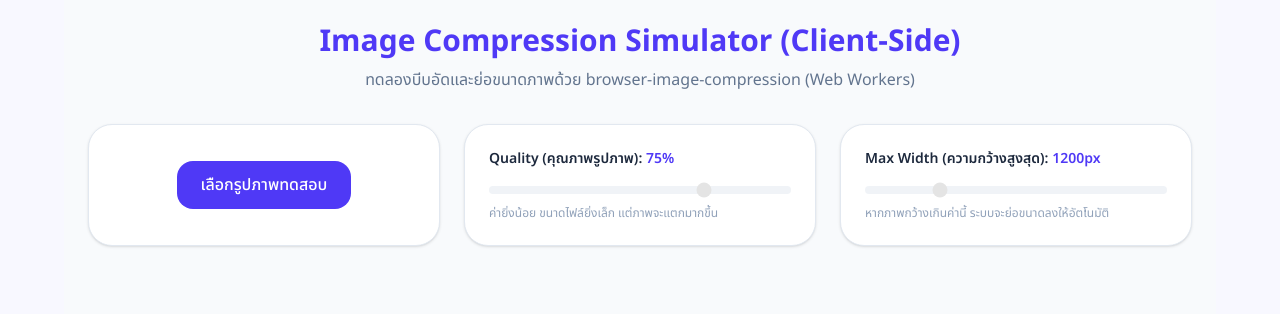
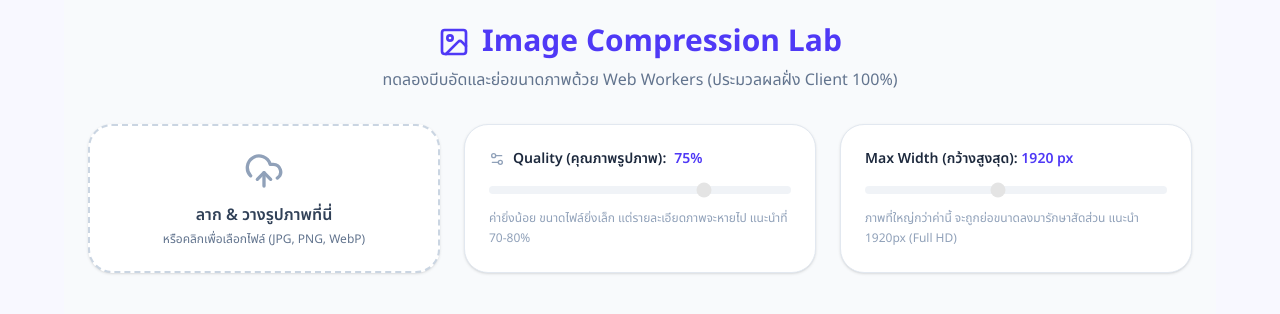
Before and after one commit to Aluminium51/bmadigitalproject-frontend, a Next.js app: page /test-image in a window 1280 px wide. Shown: the top 314 px of the page. Built offline with nearby package versions, Linux system fonts and the light colour scheme.

Commit message:
feat: integrate react-dropzone for file uploads and enhance image compression component

```diff
--- a/package.json
+++ b/package.json
@@ -28,6 +28,7 @@
     "radix-ui": "^1.4.3",
     "react": "19.2.4",
     "react-dom": "19.2.4",
+    "react-dropzone": "^15.0.0",
     "react-hook-form": "^7.77.0",
     "shadcn": "^4.10.0",
     "tailwind-merge": "^3.6.0",
--- a/src/app/test-image/page.tsx
+++ b/src/app/test-image/page.tsx
@@ -1,7 +1,9 @@
 "use client";
 
-import React, { useState, useRef, ChangeEvent } from "react";
+import React, { useState, useRef, ChangeEvent, useEffect } from "react";
 import imageCompression from "browser-image-compression";
+import { useDropzone } from "react-dropzone";
+import { UploadCloud, Image as ImageIcon, Download, Settings2 } from "lucide-react"; // ใช้ Icon จาก Lucide
 
 interface ImageStats {
   name: string;
@@ -14,14 +16,20 @@ interface ImageStats {
 export default function ClientImageCompressor() {
   const [original, setOriginal] = useState<ImageStats | null>(null);
   const [compressed, setCompressed] = useState<ImageStats | null>(null);
-  const [quality, setQuality] = useState<number>(0.75); // ค่าเริ่มต้น 75%
-  const [maxWidth, setMaxWidth] = useState<number>(1200); // ความกว้างสูงสุดเริ่มต้น
+  const [quality, setQuality] = useState<number>(0.75);
+  const [maxWidth, setMaxWidth] = useState<number>(1920); // 🌟 เปลี่ยน Default เป็น 1920px (Full HD) เหมาะกับงานเว็บ
   const [loading, setLoading] = useState<boolean>(false);
 
-  const fileInputRef = useRef<HTMLInputElement>(null);
   const currentFileRef = useRef<File | null>(null);
 
-  // ฟังก์ชันแปลงขนาดไฟล์เป็นหน่วยที่อ่านง่าย (KB/MB)
+  // 🚨 แก้ปัญหา Memory Leak: เคลียร์ ObjectURL ทิ้งเมื่อ Component ถูกทำลาย
+  useEffect(() => {
+    return () => {
+      if (original?.url) URL.revokeObjectURL(original?.url);
+      if (compressed?.url) URL.revokeObjectURL(compressed?.url);
+    };
+  }, [original, compressed]);
+
   const formatBytes = (bytes: number) => {
     if (bytes === 0) return "0 Bytes";
     const k = 1024;
@@ -30,7 +38,6 @@ export default function ClientImageCompressor() {
     return parseFloat((bytes / Math.pow(k, i)).toFixed(2)) + " " + sizes[i];
   };
 
-  // Helper function เพื่ออ่านความกว้าง/ความสูงของภาพ (เนื่องจาก Library คืนค่ามาเป็น File Object)
   const getImageDimensions = (file: File | Blob): Promise<{ width: number; height: number }> => {
     return new Promise((resolve) => {
       const img = new Image();
@@ -39,15 +46,17 @@ export default function ClientImageCompressor() {
     });
   };
 
-  // ฟังก์ชันหลักในการบีบอัดภาพด้วย browser-image-compression
   const compressImage = async (file: File, currentQuality: number, currentMaxWidth: number) => {
     if (!file) return;
     setLoading(true);
 
     try {
-      // 1. ตรวจสอบและบันทึกข้อมูลภาพต้นฉบับ (ทำครั้งเดียวต่อ 1 ไฟล์)
       if (!original || original.name !== file.name || original.size !== file.size) {
         const origDims = await getImageDimensions(file);
+
+        // เคลียร์ URL เก่าก่อนสร้างใหม่
+        if (original?.url) URL.revokeObjectURL(original.url);
+
         setOriginal({
           name: file.name,
           size: file.size,
@@ -57,21 +66,19 @@ export default function ClientImageCompressor() {
         });
       }
 
-      // 2. ตั้งค่า Options สำหรับ Library
       const options = {
-        maxWidthOrHeight: currentMaxWidth, // ย่อด้านที่ยาวที่สุดไม่ให้เกินค่านี้
-        initialQuality: currentQuality,    // คุณภาพที่ต้องการ (0.1 - 1.0)
-        useWebWorker: true,                // เปิดใช้งาน Web Worker (ห้ามเอาออก หน้าเว็บจะได้ไม่ค้าง)
-        fileType: "image/webp",            // บังคับแปลงเป็น WebP เพื่อความคุ้มค่าสูงสุด
+        maxWidthOrHeight: currentMaxWidth,
+        initialQuality: currentQuality,
+        useWebWorker: true,
+        fileType: "image/webp",
       };
 
-      // 3. เริ่มบีบอัด! (โค้ดสั้นลงกว่า Canvas API มาก)
       const compressedFile = await imageCompression(file, options);
-
-      // 4. ดึงขนาด Width/Height ของภาพที่บีบอัดเสร็จแล้ว
       const compDims = await getImageDimensions(compressedFile);
 
-      // 5. อัปเดต State เพื่อแสดงผล
+      // เคลียร์ URL เก่าก่อนสร้างใหม่
+      if (compressed?.url) URL.revokeObjectURL(compressed.url);
+
       setCompressed({
         name: `compressed_${file.name.split(".")[0]}.webp`,
         size: compressedFile.size,
@@ -88,151 +95,188 @@ export default function ClientImageCompressor() {
     }
   };
 
-  const handleFileChange = (e: ChangeEvent<HTMLInputElement>) => {
-    const file = e.target.files?.[0];
-    if (file) {
+  // --- 🌟 ตั้งค่า React Dropzone ---
+  const onDrop = (acceptedFiles: File[]) => {
+    if (acceptedFiles.length > 0) {
+      const file = acceptedFiles[0];
       currentFileRef.current = file;
       compressImage(file, quality, maxWidth);
     }
   };
 
-  // เมื่อผู้ใช้เลื่อน Slider ให้ทำการบีบอัดใหม่ทันที (Real-time Preview)
+  const { getRootProps, getInputProps, isDragActive, isDragReject } = useDropzone({
+    onDrop,
+    accept: {
+      'image/*': ['.jpeg', '.jpg', '.png', '.webp'] // บังคับรับเฉพาะรูปภาพ
+    },
+    maxFiles: 1, // รับแค่ทีละไฟล์
+  });
+
   const handleQualityChange = (e: ChangeEvent<HTMLInputElement>) => {
     const newQuality = parseFloat(e.target.value);
     setQuality(newQuality);
-    if (currentFileRef.current) {
-      compressImage(currentFileRef.current, newQuality, maxWidth);
-    }
+    if (currentFileRef.current) compressImage(currentFileRef.current, newQuality, maxWidth);
   };
 
   const handleWidthChange = (e: ChangeEvent<HTMLInputElement>) => {
     const newWidth = parseInt(e.target.value);
     setMaxWidth(newWidth);
-    if (currentFileRef.current) {
-      compressImage(currentFileRef.current, quality, newWidth);
-    }
+    if (currentFileRef.current) compressImage(currentFileRef.current, quality, newWidth);
   };
 
-  // คำนวณเปอร์เซ็นต์ที่ประหยัดพื้นที่ได้
+  // 🌟 ฟังก์ชันดาวน์โหลด
+  const handleDownload = () => {
+    if (!compressed) return;
+    const link = document.createElement('a');
+    link.href = compressed.url;
+    link.download = compressed.name;
+    document.body.appendChild(link);
+    link.click();
+    document.body.removeChild(link);
+  };
+
   const savedPercentage = original && compressed
     ? (((original.size - compressed.size) / original.size) * 100).toFixed(1)
     : "0";
 
   return (
     <div className="max-w-6xl mx-auto p-6 bg-slate-50 min-h-screen text-slate-800">
-      <h1 className="text-3xl font-bold mb-2 text-center text-indigo-600">
-        Image Compression Simulator (Client-Side)
+      <h1 className="text-3xl font-bold mb-2 text-center text-indigo-600 flex justify-center items-center gap-3">
+        <ImageIcon className="w-8 h-8" /> Image Compression Lab
       </h1>
       <p className="text-center text-slate-500 mb-8">
-        ทดลองบีบอัดและย่อขนาดภาพด้วย browser-image-compression (Web Workers)
+        ทดลองบีบอัดและย่อขนาดภาพด้วย Web Workers (ประมวลผลฝั่ง Client 100%)
       </p>
 
-      {/* แผงควบคุมและอัปโหลด */}
       <div className="grid grid-cols-1 md:grid-cols-3 gap-6 mb-8">
-        {/* กล่องอัปโหลด */}
-        <div className="bg-white p-6 rounded-xl shadow-sm border border-slate-200 flex flex-col justify-center items-center">
-          <input
-            type="file"
-            accept="image/*"
-            className="hidden"
-            ref={fileInputRef}
-            onChange={handleFileChange}
-          />
-          <button
-            onClick={() => fileInputRef.current?.click()}
-            className="px-6 py-3 bg-indigo-600 text-white rounded-lg font-medium hover:bg-indigo-700 transition"
-          >
-            เลือกรูปภาพทดสอบ
-          </button>
-          {original && <p className="mt-2 text-xs text-slate-400 truncate max-w-xs">{original.name}</p>}
+
+        {/* 🌟 กล่อง Dropzone แทนที่ input file ธรรมดา */}
+        <div
+          {...getRootProps()}
+          className={`bg-white p-6 rounded-xl shadow-sm border-2 border-dashed flex flex-col justify-center items-center text-center cursor-pointer transition-all duration-200
+            ${isDragActive ? "border-indigo-500 bg-indigo-50" : "border-slate-300 hover:border-indigo-400"}
+            ${isDragReject ? "border-red-500 bg-red-50" : ""}
+          `}
+        >
+          <input {...getInputProps()} />
+          <UploadCloud className={`w-10 h-10 mb-3 ${isDragActive ? "text-indigo-600" : "text-slate-400"}`} />
+          {isDragActive ? (
+            <p className="font-semibold text-indigo-600">วางรูปภาพที่นี่เลย...</p>
+          ) : (
+            <>
+              <p className="font-semibold text-slate-700">ลาก & วางรูปภาพที่นี่</p>
+              <p className="text-xs text-slate-500 mt-1">หรือคลิกเพื่อเลือกไฟล์ (JPG, PNG, WebP)</p>
+            </>
+          )}
+          {original && <p className="mt-3 text-xs text-indigo-600 bg-indigo-100 px-3 py-1 rounded-full truncate max-w-[200px]">{original.name}</p>}
         </div>
 
-        {/* ปรับระดับ Quality */}
+        {/* แผงควบคุม Quality */}
         <div className="bg-white p-6 rounded-xl shadow-sm border border-slate-200">
-          <label className="block text-sm font-semibold mb-2">
+          <label className="flex items-center gap-2 text-sm font-semibold mb-2">
+            <Settings2 className="w-4 h-4 text-slate-400" />
             Quality (คุณภาพรูปภาพ): <span className="text-indigo-600">{(quality * 100).toFixed(0)}%</span>
           </label>
           <input
             type="range"
-            min="0.1"
-            max="1.0"
-            step="0.05"
+            min="0.1" max="1.0" step="0.05"
             value={quality}
             onChange={handleQualityChange}
             disabled={!original}
             className="w-full h-2 bg-slate-200 rounded-lg appearance-none cursor-pointer accent-indigo-600 disabled:opacity-50"
           />
-          <span className="text-xs text-slate-400 block mt-1">ค่ายิ่งน้อย ขนาดไฟล์ยิ่งเล็ก แต่ภาพจะแตกมากขึ้น</span>
+          <span className="text-xs text-slate-400 block mt-2 leading-relaxed">
+            ค่ายิ่งน้อย ขนาดไฟล์ยิ่งเล็ก แต่รายละเอียดภาพจะหายไป แนะนำที่ 70-80%
+          </span>
         </div>
 
-        {/* ปรับ Max Width */}
+        {/* แผงควบคุม Max Width */}
         <div className="bg-white p-6 rounded-xl shadow-sm border border-slate-200">
           <label className="block text-sm font-semibold mb-2">
-            Max Width (ความกว้างสูงสุด): <span className="text-indigo-600">{maxWidth}px</span>
+            Max Width (กว้างสูงสุด): <span className="text-indigo-600">{maxWidth} px</span>
           </label>
           <input
             type="range"
-            min="400"
-            max="3840"
-            step="100"
+            min="400" max="3840" step="100"
             value={maxWidth}
             onChange={handleWidthChange}
             disabled={!original}
             className="w-full h-2 bg-slate-200 rounded-lg appearance-none cursor-pointer accent-indigo-600 disabled:opacity-50"
           />
-          <span className="text-xs text-slate-400 block mt-1">หากภาพกว้างเกินค่านี้ ระบบจะย่อขนาดลงให้อัตโนมัติ</span>
+          <span className="text-xs text-slate-400 block mt-2 leading-relaxed">
+            ภาพที่ใหญ่กว่าค่านี้ จะถูกย่อขนาดลงมารักษาสัดส่วน แนะนำ 1920px (Full HD)
+          </span>
         </div>
       </div>
 
-      {/* แผงแสดง Metrics ตัวเลขสถิติ */}
+      {/* Metrics */}
       {original && compressed && (
-        <div className="bg-linear-to-r from-indigo-500 to-purple-600 p-6 rounded-xl shadow-md text-white grid grid-cols-1 sm:grid-cols-3 gap-4 text-center mb-8">
+        <div className="bg-linear-to-r from-indigo-600 to-violet-700 p-6 rounded-xl shadow-lg text-white grid grid-cols-1 sm:grid-cols-3 gap-4 text-center mb-8 relative overflow-hidden">
+          {/* Decorative element */}
+          <div className="absolute top-0 right-0 -mt-4 -mr-4 w-24 h-24 bg-white opacity-10 rounded-full blur-2xl"></div>
+
           <div>
-            <p className="text-indigo-100 text-sm">ขนาดเดิม</p>
+            <p className="text-indigo-200 text-sm font-medium mb-1">ขนาดเดิม</p>
             <p className="text-2xl font-bold">{formatBytes(original.size)}</p>
-            <p className="text-xs text-indigo-200">{original.width} x {original.height} px</p>
+            <p className="text-xs text-indigo-300 mt-1">{original.width} x {original.height} px</p>
           </div>
-          <div className="border-y sm:border-y-0 sm:border-x border-indigo-400/50 py-2 sm:py-0">
-            <p className="text-indigo-100 text-sm">ขนาดหลังบีบอัด (WebP)</p>
-            <p className="text-2xl font-bold text-green-300">{formatBytes(compressed.size)}</p>
-            <p className="text-xs text-indigo-200">{compressed.width} x {compressed.height} px</p>
+          <div className="border-y sm:border-y-0 sm:border-x border-indigo-400/30 py-4 sm:py-0">
+            <p className="text-indigo-200 text-sm font-medium mb-1">ขนาดหลังบีบอัด (WebP)</p>
+            <p className="text-2xl font-bold text-emerald-400">{formatBytes(compressed.size)}</p>
+            <p className="text-xs text-indigo-300 mt-1">{compressed.width} x {compressed.height} px</p>
           </div>
           <div>
-            <p className="text-indigo-100 text-sm">ประหยัดพื้นที่บนระบบ</p>
-            <p className="text-3xl font-extrabold text-yellow-300">ลดลง {savedPercentage}%</p>
-            <p className="text-xs text-indigo-200">ประหยัดไปได้ {formatBytes(original.size - compressed.size)}</p>
+            <p className="text-indigo-200 text-sm font-medium mb-1">ประหยัดพื้นที่บนระบบ</p>
+            <p className="text-3xl font-black text-amber-400 drop-shadow-sm">ลดลง {savedPercentage}%</p>
+            <p className="text-xs text-indigo-300 mt-1">ประหยัดไปได้ {formatBytes(original.size - compressed.size)}</p>
           </div>
         </div>
       )}
 
-      {/* หน้าจอเปรียบเทียบรูปภาพ (Before & After) */}
+      {/* Before & After */}
       {original && (
         <div className="grid grid-cols-1 md:grid-cols-2 gap-6">
           {/* ฝั่งภาพเดิม */}
           <div className="bg-white p-4 rounded-xl shadow-sm border border-slate-200">
-            <h3 className="font-semibold mb-2 text-slate-600 flex justify-between">
+            <h3 className="font-semibold mb-3 text-slate-700 flex justify-between items-center">
               <span>ก่อนทำ (Original)</span>
-              <span className="text-sm font-normal text-slate-400">{formatBytes(original.size)}</span>
+              <span className="text-xs font-medium bg-slate-100 text-slate-500 px-2 py-1 rounded-md">{formatBytes(original.size)}</span>
             </h3>
-            <div className="border border-dashed border-slate-200 rounded-lg overflow-hidden bg-slate-100 flex items-center justify-center min-h-87.5 max-h-125">
-              <img src={original.url} alt="Original" className="object-contain max-h-125" />
+            <div className="border border-slate-200 rounded-lg overflow-hidden bg-[url('https://grid.malven.co/assets/img/grid-bg.png')] flex items-center justify-center min-h-[350px]">
+              <img src={original.url} alt="Original" className="object-contain max-h-[400px]" />
             </div>
           </div>
 
           {/* ฝั่งภาพที่บีบอัดแล้ว */}
           <div className="bg-white p-4 rounded-xl shadow-sm border border-slate-200 relative">
-            <h3 className="font-semibold mb-2 text-slate-600 flex justify-between">
+            <h3 className="font-semibold mb-3 text-slate-700 flex justify-between items-center">
               <span>หลังทำ (Compressed)</span>
-              <span className="text-sm font-normal text-green-600">{compressed ? formatBytes(compressed.size) : ""}</span>
+              <div className="flex gap-2 items-center">
+                <span className="text-xs font-medium bg-emerald-50 text-emerald-600 border border-emerald-100 px-2 py-1 rounded-md">
+                  {compressed ? formatBytes(compressed.size) : ""}
+                </span>
+
+                {/* 🌟 ปุ่ม Download ของใหม่ */}
+                {compressed && (
+                  <button
+                    onClick={handleDownload}
+                    className="p-1.5 text-indigo-600 hover:bg-indigo-50 rounded-md transition-colors"
+                    title="โหลดภาพไปทดสอบ"
+                  >
+                    <Download className="w-4 h-4" />
+                  </button>
+                )}
+              </div>
             </h3>
-            <div className="border border-dashed border-slate-200 rounded-lg overflow-hidden bg-slate-100 flex items-center justify-center min-h-87.5 max-h-125 relative">
+            <div className="border border-slate-200 rounded-lg overflow-hidden bg-[url('https://grid.malven.co/assets/img/grid-bg.png')] flex items-center justify-center min-h-[350px] relative">
               {loading ? (
-                <div className="absolute inset-0 bg-white/70 flex items-center justify-center font-medium text-indigo-600 z-10 backdrop-blur-sm transition-all">
+                <div className="absolute inset-0 bg-white/80 flex flex-col gap-3 items-center justify-center font-medium text-indigo-600 z-10 backdrop-blur-sm transition-all">
+                  <div className="w-8 h-8 border-4 border-indigo-200 border-t-indigo-600 rounded-full animate-spin"></div>
                   กำลังบีบอัดรูปภาพ...
                 </div>
               ) : null}
               {compressed && (
-                <img src={compressed.url} alt="Compressed" className="object-contain max-h-125" />
+                <img src={compressed.url} alt="Compressed" className="object-contain max-h-[400px]" />
               )}
             </div>
           </div>
```
Also changed, not shown: 1 other file (tests, documents, lock files or other folders).
